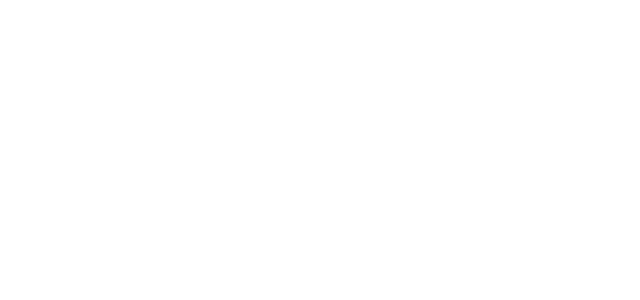
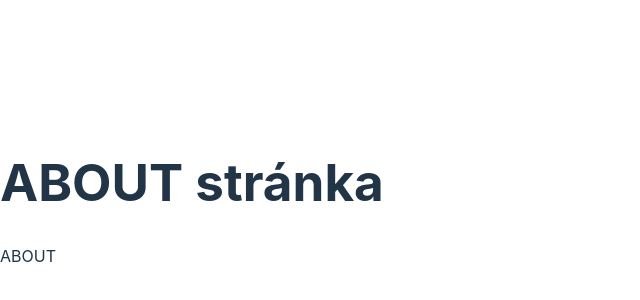
Before and after one commit to ondrejfilip1/test_git_react_2, a React (Vite) app: page /about in a window 1280 px wide. Before the commit this address had no page. Shown: the part 198-498 px from the top of the page, without its empty margins (0-640 px from the left). Built offline with nearby package versions, Linux system fonts and the light colour scheme.

Commit message:
OBDŘEJ FILIP

```diff
--- /dev/null
+++ b/src/About/index.js
@@ -0,0 +1,8 @@
+export default function About() {
+    return (
+      <>
+        <h1>ABOUT stránka</h1>
+        <p>ABOUT</p>
+      </>
+    );
+  }
--- a/src/AppRoutes.jsx
+++ b/src/AppRoutes.jsx
@@ -1,5 +1,6 @@
 import { BrowserRouter, Routes, Route } from "react-router-dom";
 import Home from "./Home";
+import About from "./About";
 
 export default function AppRoutes() {
   return (
@@ -7,6 +8,7 @@ export default function AppRoutes() {
       <BrowserRouter>
         <Routes>
           <Route path="/" element={<Home />} />
+          <Route path="/about" element={<About />} />
         </Routes>
       </BrowserRouter>
     </>
```
